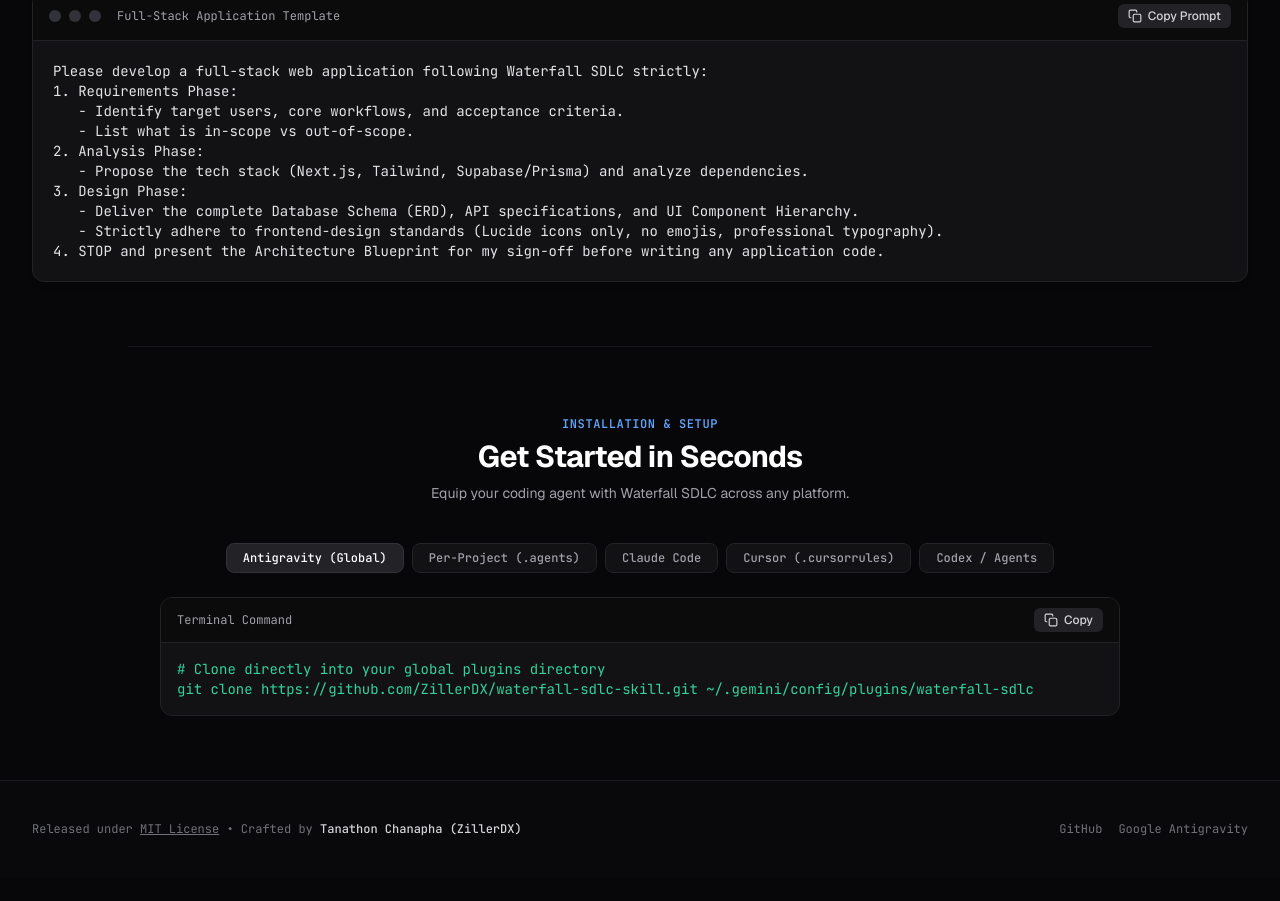
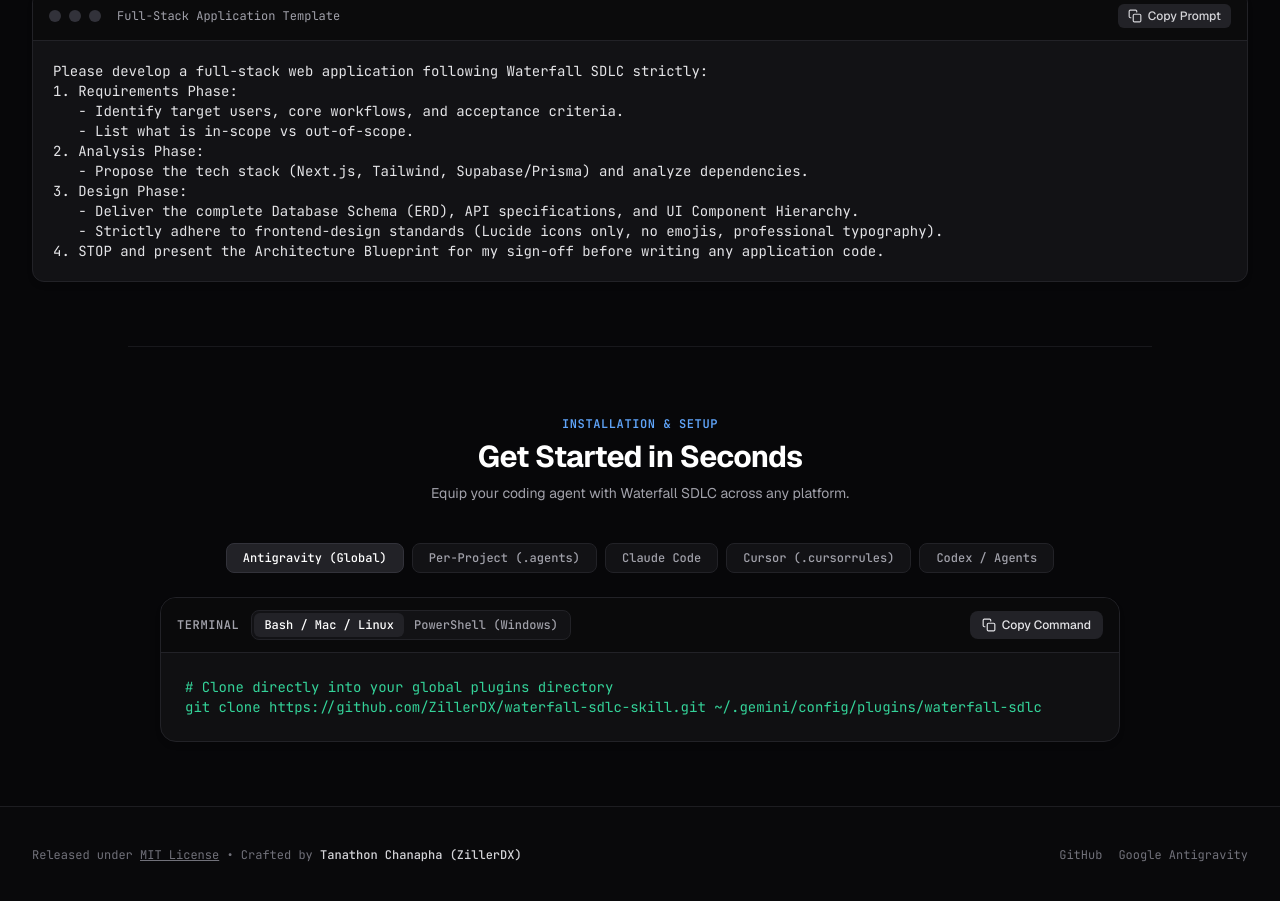
Before and after one commit to ZillerDX/waterfall-sdlc-skill, a website: page index.html in a window 1280 px wide. Shown: the part 1653-2554 px from the top of the page. Before the commit the page ends 2530 px from the top, so only its background shows below. Drawn offline with nearby package versions, Linux system fonts and the light colour scheme.

Commit message:
fix: multi-OS shell toggle (Bash & PowerShell), wrap long install URLs to eliminate horizontal scroll, and verify commands across all AI agents

```diff
--- a/index.html
+++ b/index.html
@@ -295,17 +295,23 @@
       </div>
 
       <!-- Code Box -->
-      <div class="rounded-xl bg-zinc-900 border border-zinc-800 overflow-hidden shadow-xs">
-        <div class="px-4 py-2.5 bg-zinc-950/80 border-b border-zinc-800 flex items-center justify-between">
-          <span class="text-xs font-mono text-zinc-400">Terminal Command</span>
-          <button id="copy-install-btn" onclick="copyInstallContent()" class="inline-flex items-center gap-1.5 px-2.5 py-1 rounded-md text-xs font-medium bg-zinc-800 hover:bg-zinc-700 text-zinc-300 transition-colors">
+      <div class="rounded-2xl bg-zinc-900/90 border border-zinc-800 shadow-md overflow-hidden">
+        <div class="px-4 py-3 bg-zinc-950/90 border-b border-zinc-800 flex flex-wrap items-center justify-between gap-3">
+          <div class="flex items-center gap-3">
+            <span class="text-xs font-mono text-zinc-400 font-semibold uppercase tracking-wider">Terminal</span>
+            <div class="flex items-center rounded-lg bg-zinc-900 border border-zinc-800 p-0.5" id="shell-toggle">
+              <button onclick="switchShell('bash')" id="shell-btn-bash" class="px-2.5 py-1 text-xs font-mono rounded-md text-white bg-zinc-800 shadow-xs transition-all font-medium">Bash / Mac / Linux</button>
+              <button onclick="switchShell('powershell')" id="shell-btn-powershell" class="px-2.5 py-1 text-xs font-mono rounded-md text-zinc-400 hover:text-zinc-200 transition-all font-medium">PowerShell (Windows)</button>
+            </div>
+          </div>
+          <button id="copy-install-btn" onclick="copyInstallContent()" class="inline-flex items-center gap-1.5 px-3 py-1.5 rounded-lg text-xs font-medium bg-zinc-800 hover:bg-zinc-700 text-zinc-200 transition-colors shadow-xs">
             <svg class="size-3.5 shrink-0" viewBox="0 0 24 24" fill="none" stroke="currentColor" stroke-width="2" stroke-linecap="round" stroke-linejoin="round">
               <rect x="9" y="9" width="13" height="13" rx="2" ry="2"></rect><path d="M5 15H4a2 2 0 0 1-2-2V4a2 2 0 0 1 2-2h9a2 2 0 0 1 2 2v1"></path>
             </svg>
-            <span id="copy-install-text">Copy</span>
+            <span id="copy-install-text">Copy Command</span>
           </button>
         </div>
-        <pre class="p-4 text-xs sm:text-sm font-mono text-emerald-400 overflow-x-auto" id="install-code-content"></pre>
+        <pre class="p-5 sm:p-6 text-xs sm:text-sm font-mono text-emerald-400 whitespace-pre-wrap break-all sm:break-normal leading-relaxed overflow-x-auto" id="install-code-content"></pre>
       </div>
     </section>
   </main>
@@ -495,40 +501,83 @@ Enforce Waterfall SDLC and frontend-design:
       setTimeout(() => btnText.innerText = "Copy Prompt", 2000);
     }
 
-    // Install Commands
+    // Install Commands Dictionary (Multi-OS: Bash vs PowerShell)
+    let currentShell = 'bash';
+    let activeInstall = 'antigravity';
+
     const installSnippets = {
-      antigravity: `# Clone directly into your global plugins directory
+      bash: {
+        antigravity: `# Clone directly into your global plugins directory
 git clone https://github.com/ZillerDX/waterfall-sdlc-skill.git ~/.gemini/config/plugins/waterfall-sdlc`,
-      workspace: `# Install inside your project repository (.agents)
+        workspace: `# Install inside your project repository (.agents)
 mkdir -p .agents/skills/waterfall-sdlc
-curl -sSL https://raw.githubusercontent.com/ZillerDX/waterfall-sdlc-skill/main/skills/waterfall-sdlc/SKILL.md -o .agents/skills/waterfall-sdlc/SKILL.md`,
-      claude: `# Install into Claude Code
+curl -sSL https://raw.githubusercontent.com/ZillerDX/waterfall-sdlc-skill/main/skills/waterfall-sdlc/SKILL.md \\
+  -o .agents/skills/waterfall-sdlc/SKILL.md`,
+        claude: `# Install into Claude Code global skills
 mkdir -p ~/.claude/skills/waterfall-sdlc
-curl -sSL https://raw.githubusercontent.com/ZillerDX/waterfall-sdlc-skill/main/skills/waterfall-sdlc/SKILL.md -o ~/.claude/skills/waterfall-sdlc/SKILL.md`,
-      cursor: `# Install into Cursor project rules (.cursor/rules)
+curl -sSL https://raw.githubusercontent.com/ZillerDX/waterfall-sdlc-skill/main/skills/waterfall-sdlc/SKILL.md \\
+  -o ~/.claude/skills/waterfall-sdlc/SKILL.md`,
+        cursor: `# Install into Cursor project rules (.cursor/rules)
 mkdir -p .cursor/rules
-curl -sSL https://raw.githubusercontent.com/ZillerDX/waterfall-sdlc-skill/main/skills/waterfall-sdlc/SKILL.md -o .cursor/rules/waterfall-sdlc.mdc`,
-      codex: `# Install for OpenAI Codex & Autonomous Agents
+curl -sSL https://raw.githubusercontent.com/ZillerDX/waterfall-sdlc-skill/main/skills/waterfall-sdlc/SKILL.md \\
+  -o .cursor/rules/waterfall-sdlc.mdc`,
+        codex: `# Install for OpenAI Codex & Autonomous Agents
 mkdir -p .codex/skills/waterfall-sdlc
-curl -sSL https://raw.githubusercontent.com/ZillerDX/waterfall-sdlc-skill/main/skills/waterfall-sdlc/SKILL.md -o .codex/skills/waterfall-sdlc/SKILL.md`
+curl -sSL https://raw.githubusercontent.com/ZillerDX/waterfall-sdlc-skill/main/skills/waterfall-sdlc/SKILL.md \\
+  -o .codex/skills/waterfall-sdlc/SKILL.md`
+      },
+      powershell: {
+        antigravity: `# Clone directly into your global plugins directory (Windows)
+git clone https://github.com/ZillerDX/waterfall-sdlc-skill.git "$HOME\\.gemini\\config\\plugins\\waterfall-sdlc"`,
+        workspace: `# Install inside your project repository (.agents)
+New-Item -ItemType Directory -Force -Path ".agents\\skills\\waterfall-sdlc" | Out-Null
+curl.exe -sSL https://raw.githubusercontent.com/ZillerDX/waterfall-sdlc-skill/main/skills/waterfall-sdlc/SKILL.md -o ".agents\\skills\\waterfall-sdlc\\SKILL.md"`,
+        claude: `# Install into Claude Code global skills (Windows)
+New-Item -ItemType Directory -Force -Path "$HOME\\.claude\\skills\\waterfall-sdlc" | Out-Null
+curl.exe -sSL https://raw.githubusercontent.com/ZillerDX/waterfall-sdlc-skill/main/skills/waterfall-sdlc/SKILL.md -o "$HOME\\.claude\\skills\\waterfall-sdlc\\SKILL.md"`,
+        cursor: `# Install into Cursor project rules (.cursor\\rules)
+New-Item -ItemType Directory -Force -Path ".cursor\\rules" | Out-Null
+curl.exe -sSL https://raw.githubusercontent.com/ZillerDX/waterfall-sdlc-skill/main/skills/waterfall-sdlc/SKILL.md -o ".cursor\\rules\\waterfall-sdlc.mdc"`,
+        codex: `# Install for OpenAI Codex & Autonomous Agents
+New-Item -ItemType Directory -Force -Path ".codex\\skills\\waterfall-sdlc" | Out-Null
+curl.exe -sSL https://raw.githubusercontent.com/ZillerDX/waterfall-sdlc-skill/main/skills/waterfall-sdlc/SKILL.md -o ".codex\\skills\\waterfall-sdlc\\SKILL.md"`
+      }
     };
 
-    let activeInstall = 'antigravity';
+    function updateInstallDisplay() {
+      const snippet = installSnippets[currentShell][activeInstall];
+      document.getElementById('install-code-content').innerText = snippet;
+    }
+
     function switchInstall(type) {
       activeInstall = type;
       document.querySelectorAll('.install-btn').forEach(b => {
         b.className = "install-btn px-4 py-1.5 rounded-lg text-xs font-mono font-medium transition-all bg-zinc-900 text-zinc-400 hover:text-zinc-200 border border-zinc-800";
       });
-      event.target.className = "install-btn active px-4 py-1.5 rounded-lg text-xs font-mono font-medium transition-all bg-zinc-800 text-white border border-zinc-700";
-      document.getElementById('install-code-content').innerText = installSnippets[type];
+      event.target.className = "install-btn active px-4 py-1.5 rounded-lg text-xs font-mono font-medium transition-all bg-zinc-800 text-white border border-zinc-700 shadow-xs";
+      updateInstallDisplay();
+    }
+
+    function switchShell(shell) {
+      currentShell = shell;
+      const bashBtn = document.getElementById('shell-btn-bash');
+      const psBtn = document.getElementById('shell-btn-powershell');
+      if (shell === 'bash') {
+        bashBtn.className = "px-2.5 py-1 text-xs font-mono rounded-md text-white bg-zinc-800 shadow-xs transition-all font-medium";
+        psBtn.className = "px-2.5 py-1 text-xs font-mono rounded-md text-zinc-400 hover:text-zinc-200 transition-all font-medium";
+      } else {
+        psBtn.className = "px-2.5 py-1 text-xs font-mono rounded-md text-white bg-zinc-800 shadow-xs transition-all font-medium";
+        bashBtn.className = "px-2.5 py-1 text-xs font-mono rounded-md text-zinc-400 hover:text-zinc-200 transition-all font-medium";
+      }
+      updateInstallDisplay();
     }
 
     function copyInstallContent() {
-      const text = installSnippets[activeInstall];
+      const text = installSnippets[currentShell][activeInstall];
       navigator.clipboard.writeText(text);
       const btnText = document.getElementById('copy-install-text');
       btnText.innerText = "Copied!";
-      setTimeout(() => btnText.innerText = "Copy", 2000);
+      setTimeout(() => btnText.innerText = "Copy Command", 2000);
     }
 
     // Terminal Simulator Logic
@@ -600,7 +649,7 @@ curl -sSL https://raw.githubusercontent.com/ZillerDX/waterfall-sdlc-skill/main/s
       renderPhaseTabs();
       runSimulation();
       switchUseCase(0);
-      document.getElementById('install-code-content').innerText = installSnippets['antigravity'];
+      updateInstallDisplay();
     });
   </script>
 </body>
```
Also changed, not shown: README.md.
